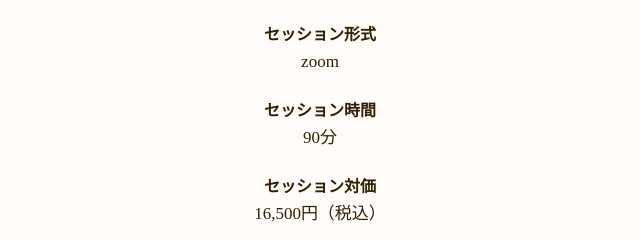
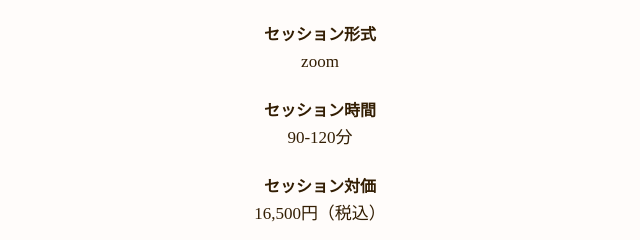
Before and after one commit to yriem/jelliclestars, a plain HTML site: page session.html in a window 1280 px wide. Shown: the part 2040-2280 px from the top of the page, 320-960 px from the left. Drawn offline with Linux system fonts and the light colour scheme.

Commit message:
Update session.html

```diff
--- a/session.html
+++ b/session.html
@@ -73,7 +73,7 @@
                     <dt><b>セッション形式</b></dt>
                         <dd>zoom</dd>
                     <dt><b>セッション時間</b></dt>
-                        <dd>90分</dd>
+                        <dd>90-120分</dd>
                     <dt><b>セッション対価</b></dt>
                         <dd>16,500円（税込）</dd>
                 </dl>
```
